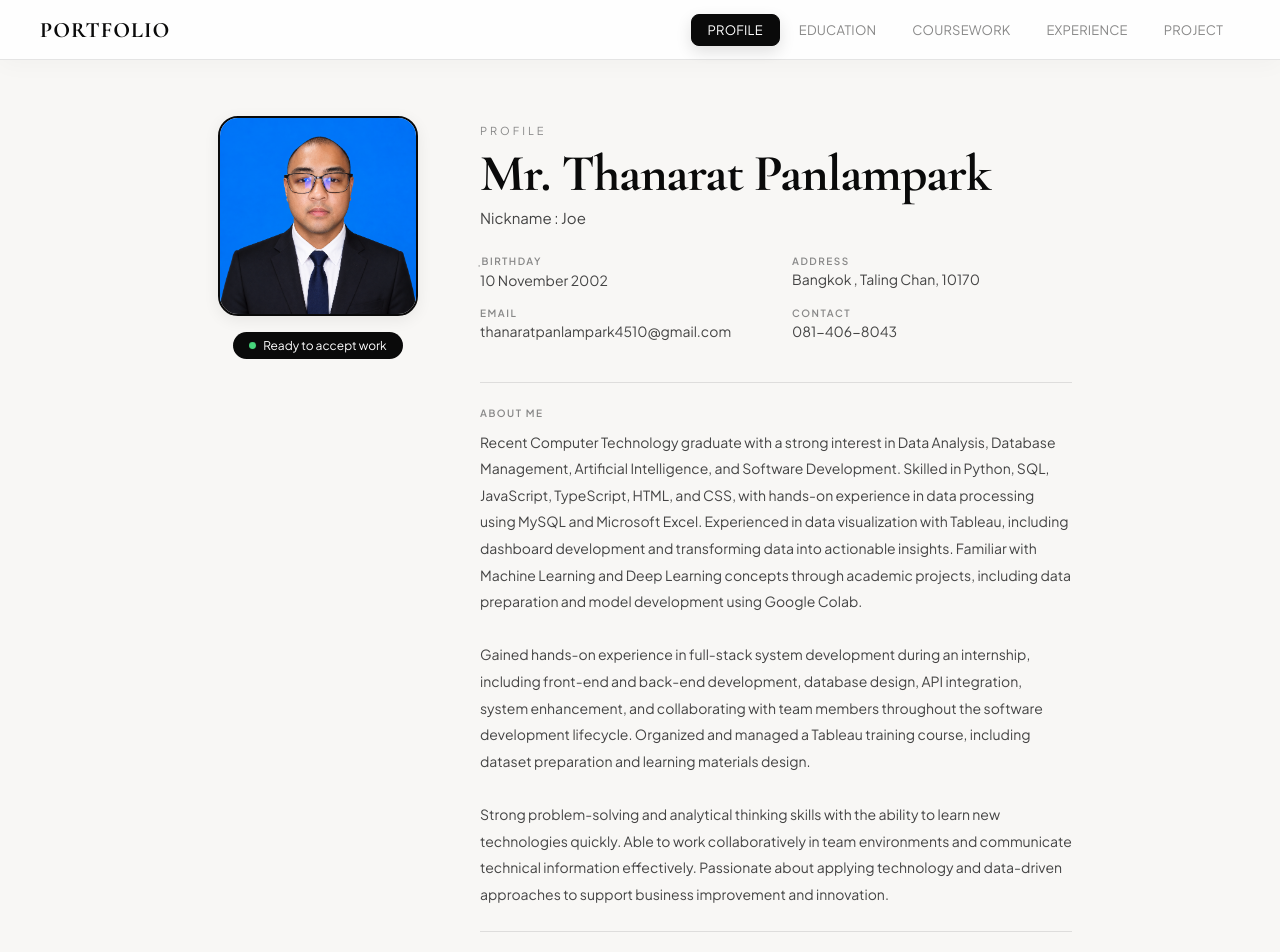
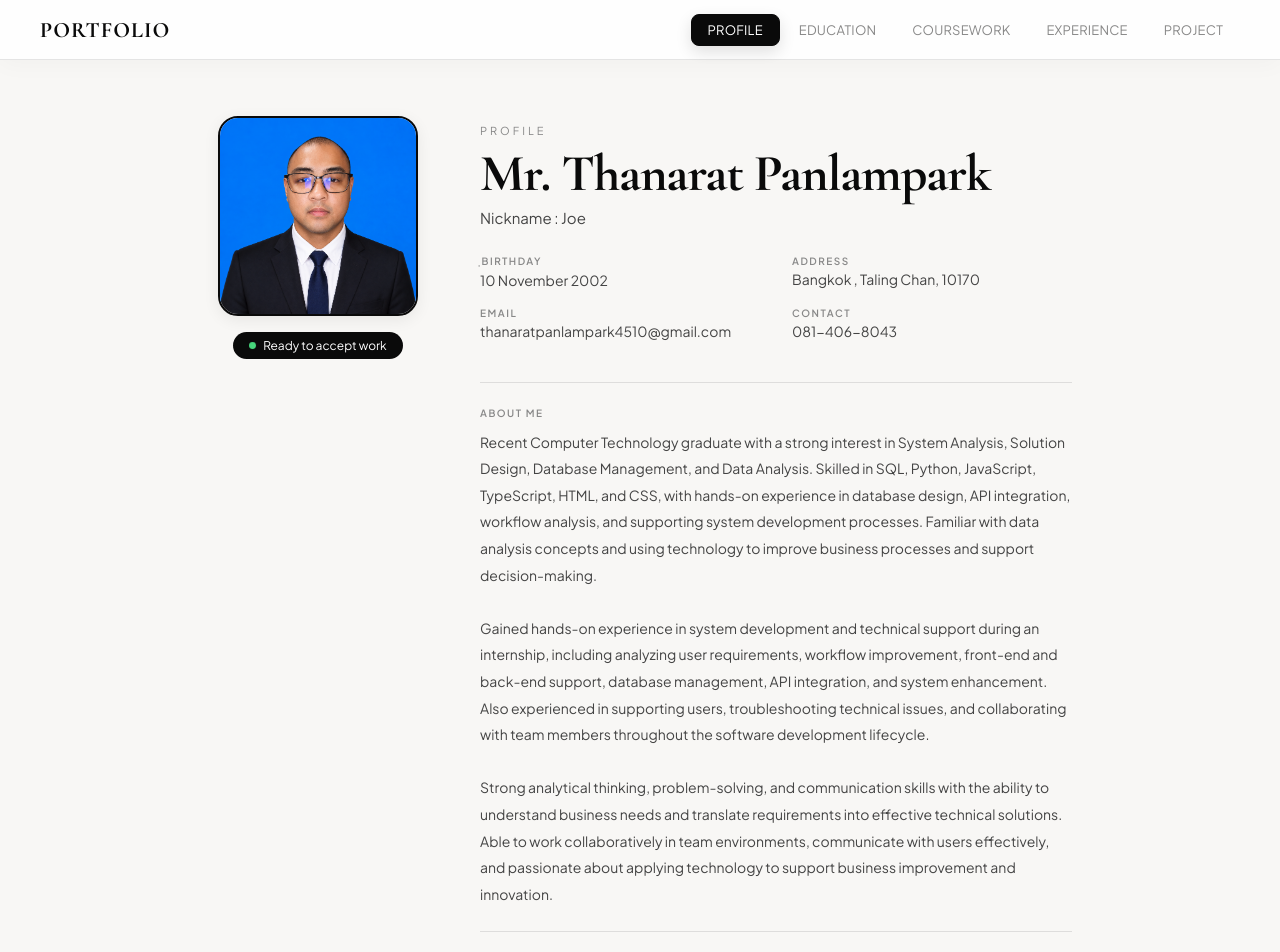
Before and after one commit to Ahraina/Portfolio-Thanarat, a React (Vite) app: page / in a window 1280 px wide. Shown: the top 952 px of the page. Built offline with nearby package versions, Linux system fonts and the light colour scheme.

Commit message:
Revise About Me section for clarity and relevance
Updated the About Me section to reflect new skills and experiences in system analysis and solution design.

```diff
--- a/src/pages/AboutPage.jsx
+++ b/src/pages/AboutPage.jsx
@@ -159,23 +159,21 @@ export default function AboutPage() {
 
           <p style={{ fontSize: 10, color: 'var(--text-muted)', textTransform: 'uppercase', letterSpacing: 1.5, marginBottom: 10, fontWeight: 600 }}>About Me</p>
           <p style={{ fontSize: 14, color: 'var(--text-mid)', lineHeight: 1.9, animation: 'fadeUp 0.5s 0.18s ease both' }}>
-            Recent Computer Technology graduate with a strong interest in Data Analysis, Database Management,
-            Artificial Intelligence, and Software Development. Skilled in Python, SQL, JavaScript, TypeScript, HTML,
-            and CSS, with hands-on experience in data processing using MySQL and Microsoft Excel. Experienced in
-            data visualization with Tableau, including dashboard development and transforming data into actionable
-            insights. Familiar with Machine Learning and Deep Learning concepts through academic projects,
-            including data preparation and model development using Google Colab.
+            Recent Computer Technology graduate with a strong interest in System Analysis, Solution Design, Database Management,
+            and Data Analysis. Skilled in SQL, Python, JavaScript, TypeScript, HTML, and CSS, with hands-on experience in database design,
+            API integration, workflow analysis, and supporting system development processes. Familiar with data analysis concepts and
+            using technology to improve business processes and support decision-making.
             <br></br>
             <br></br>
-            <p>Gained hands-on experience in full-stack system development during an internship, including front-end
-              and back-end development, database design, API integration, system enhancement, and collaborating
-              with team members throughout the software development lifecycle. Organized and managed a Tableau
-              training course, including dataset preparation and learning materials design.
+            <p>Gained hands-on experience in system development and technical support during an internship,
+              including analyzing user requirements, workflow improvement, front-end and back-end support, database management,
+              API integration, and system enhancement. Also experienced in supporting users, troubleshooting technical issues,
+              and collaborating with team members throughout the software development lifecycle.
             </p>
             <br></br>
-            <p>Strong problem-solving and analytical thinking skills with the ability to learn new technologies quickly.
-              Able to work collaboratively in team environments and communicate technical information effectively.
-              Passionate about applying technology and data-driven approaches to support business improvement and innovation.
+            <p>Strong analytical thinking, problem-solving, and communication skills with the ability to understand business needs
+              and translate requirements into effective technical solutions. Able to work collaboratively in team environments,
+              communicate with users effectively, and passionate about applying technology to support business improvement and innovation.
             </p>
 
           </p>
```
